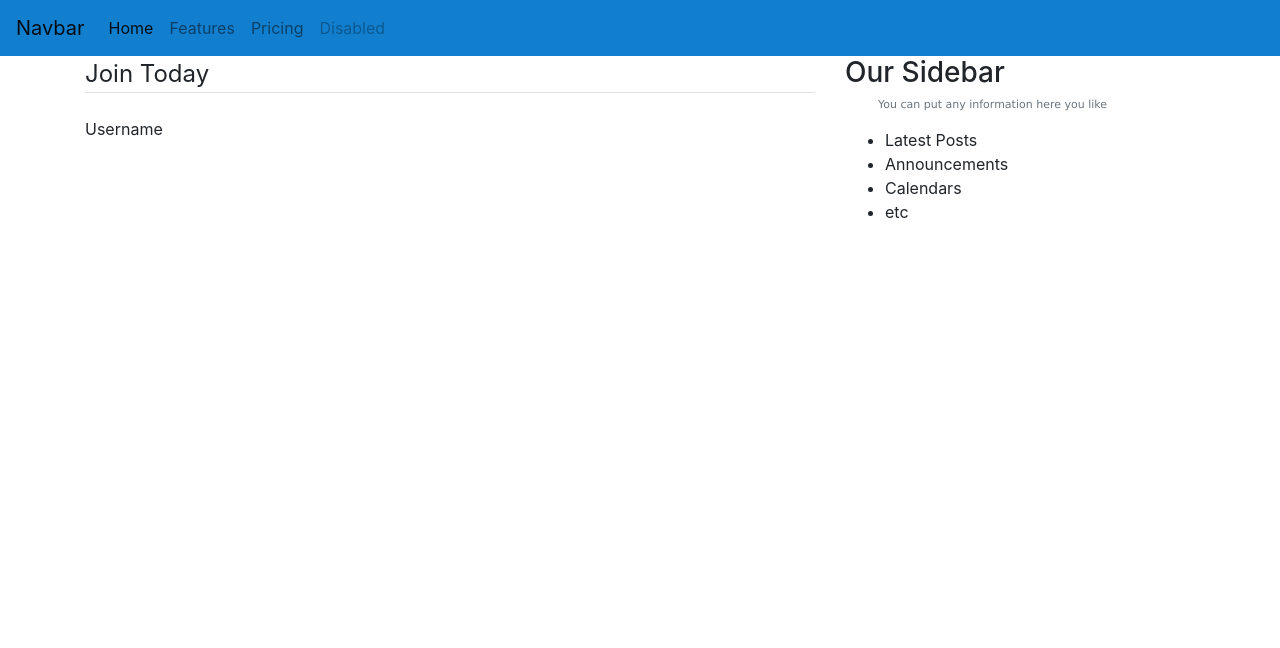
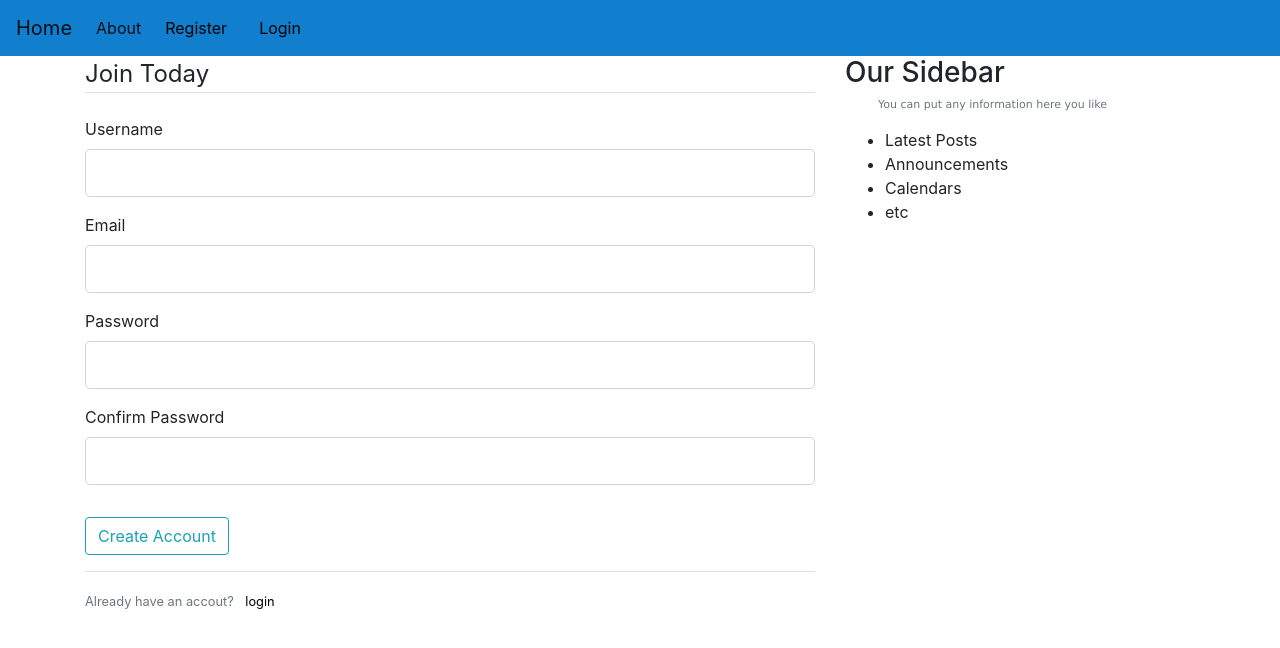
Before and after one commit to SoniMohandas/SoniMohandas_blog, a Flask app: page /register in a window 1280 px wide. Shown: the top 648 px of the page. Run offline with Flask 2, Linux system fonts and the light colour scheme; some libraries are stand-ins or nearby versions.

Commit message:
file added

```diff
--- a/app.py
+++ b/app.py
@@ -1,4 +1,4 @@
-from flask import Flask, render_template, url_for
+from flask import Flask, render_template, url_for, flash, redirect
 from forms import RegistrationForm, LoginForm
 
 app = Flask(__name__)
@@ -12,7 +12,7 @@ posts = [
         'date_posted': 'April 20, 2021'
     },
     {
-        'author': 'Jane Doe',
+        'author': 'Harigovind Soni',
         'title': 'Blog Post 2',
         'content': 'Second post content',
         'date_posted': 'April 20, 2021'
@@ -28,14 +28,23 @@ def home():
 def about():
     return render_template('about.html',posts = posts, title = 'About')
 
-@app.route("/login")
+@app.route("/login", methods = ['GET', 'POST'])
 def login():
     form = LoginForm()
+    if form.validate_on_submit():
+        if form.email.data == 'admin@blog.com' and form.password.data == 'password':
+            flash('You have been logged in!', 'success')
+            return redirect(url_for('home'))
+        else:
+            flash('Login Unsuccessful!, Please enter valid username and password', 'danger')
     return render_template('login.html', title = 'Login', form = form)
 
-@app.route("/register")
+@app.route("/register", methods = ['GET', 'POST'])
 def register():
     form = RegistrationForm()
+    if form.validate_on_submit():
+        flash(f'Account created for {form.username.data}!', 'success')
+        return redirect(url_for('home'))
     return render_template('register.html', title = 'Register', form = form)
 
 if __name__ == "__main__":
--- a/forms.py
+++ b/forms.py
@@ -7,7 +7,7 @@ class RegistrationForm(FlaskForm):
     email = StringField('Email', validators=[DataRequired(), Email()])
     password = PasswordField('Password', validators=[DataRequired()])
     confirm_password = PasswordField('Confirm Password',validators=[DataRequired(), EqualTo('password')])
-    submit = SubmitField('Sign Up')
+    submit = SubmitField('Create Account')
 
 class LoginForm(FlaskForm):
 
--- a/templates/layout.html
+++ b/templates/layout.html
@@ -18,23 +18,22 @@
   <body>
       <header class="site-header">
         <nav class="navbar navbar-expand-lg navbar-light" style="background-color: #117fce;">
-            <a class="navbar-brand" href="#">Navbar</a>
+            <a class="navbar-brand" href="{{ url_for('home') }}">Home</a>
             <button class="navbar-toggler" type="button" data-toggle="collapse" data-target="#navbarNav" aria-controls="navbarNav" aria-expanded="false" aria-label="Toggle navigation">
               <span class="navbar-toggler-icon"></span>
             </button>
             <div class="collapse navbar-collapse" id="navbarNav">
               <ul class="navbar-nav">
                 <li class="nav-item active">
-                  <a class="nav-link" href="#">Home <span class="sr-only">(current)</span></a>
+                  <a class="nav-link" href="{{ url_for('about') }}">About <span class="sr-only">(current)</span></a>
+                </li>
+              </ul>
+              <ul class="nav justify-content-end">
+                <li class="nav-item">
+                  <a class="nav-link" href="{{ url_for('register') }}">Register</a>
                 </li>
                 <li class="nav-item">
-                  <a class="nav-link" href="#">Features</a>
-                </li>
-                <li class="nav-item">
-                  <a class="nav-link" href="#">Pricing</a>
-                </li>
-                <li class="nav-item">
-                  <a class="nav-link disabled" href="#" tabindex="-1" aria-disabled="true">Disabled</a>
+                  <a class="nav-link" href="{{ url_for('login') }}">Login</a>
                 </li>
               </ul>
             </div>
--- a/templates/register.html
+++ b/templates/register.html
@@ -7,9 +7,65 @@
                 <legend class="border-bottom mb-4">Join Today</legend>
                 <div class="form-group">
                     {{ form.username.label(class="form-control-label")}}
+                    {% if form.username.errors %}
+                        {{ form.username(class="form-control form-control-lg is-invalid")}}
+                        <div class="invalid-feedback">
+                            {% for error in form.username.errors %}
+                                <span>{{ error }}</span>
+                            {% endfor %}
+                        </div>
+                    {% else %}
+                    {{ form.username(class="form-control form-control-lg")}}
+                    {% endif %}
+                </div>
+                <div class="form-group">
+                    {{ form.email.label(class="form-control-label")}}
+                    {% if form.email.errors %}
+                    {{ form.email(class="form-control form-control-lg is-invalid")}}
+                    <div class="invalid-feedback">
+                        {% for error in form.email.errors %}
+                            <span>{{ error }}</span>
+                        {% endfor %}
+                    </div>
+                {% else %}
+                {{ form.email(class="form-control form-control-lg")}}
+                {% endif %}
+                </div>
+                <div class="form-group">
+                    {{ form.password.label(class="form-control-label")}}
+                    {% if form.password.errors %}
+                    {{ form.password(class="form-control form-control-lg is-invalid")}}
+                    <div class="invalid-feedback">
+                        {% for error in form.password.errors %}
+                            <span>{{ error }}</span>
+                        {% endfor %}
+                    </div>
+                {% else %}
+                {{ form.password(class="form-control form-control-lg")}}
+                {% endif %}
+                </div>
+                <div class="form-group">
+                    {{ form.confirm_password.label(class="form-control-label")}}
+                    {% if form.confirm_password.errors %}
+                    {{ form.confirm_password(class="form-control form-control-lg is-invalid")}}
+                    <div class="invalid-feedback">
+                        {% for error in form.confirm_password.errors %}
+                            <span>{{ error }}</span>
+                        {% endfor %}
+                    </div>
+                {% else %}
+                {{ form.confirm_password(class="form-control form-control-lg")}}
+                {% endif %}
                 </div>
             </fieldset>
+            <div class="form-group">
+                {{ form.submit(class="btn btn-outline-info") }}
+            </div>
         </form>
-
+    </div>
+    <div class="border-top pt-3">
+        <small class="text-muted">
+            Already have an accout? <a class="ml-2" href="{{ url_for('login') }}"> login</a>
+        </small>
     </div>
 {% endblock content %}
```
Also changed, not shown: templates/login.html (+53 -0 lines).
